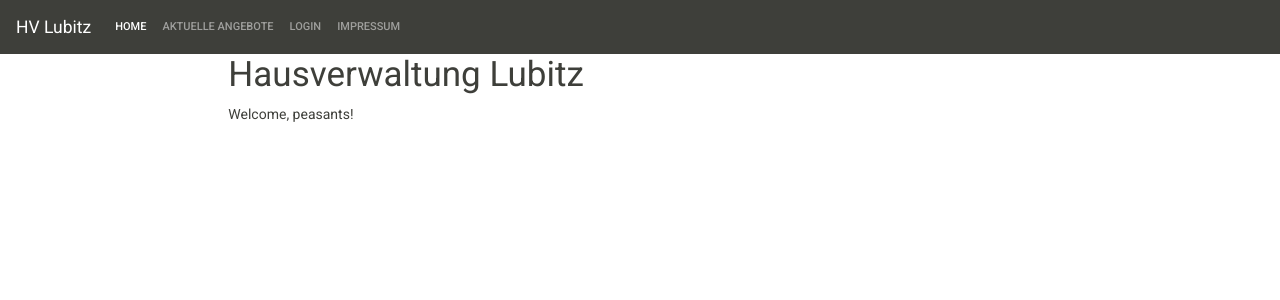
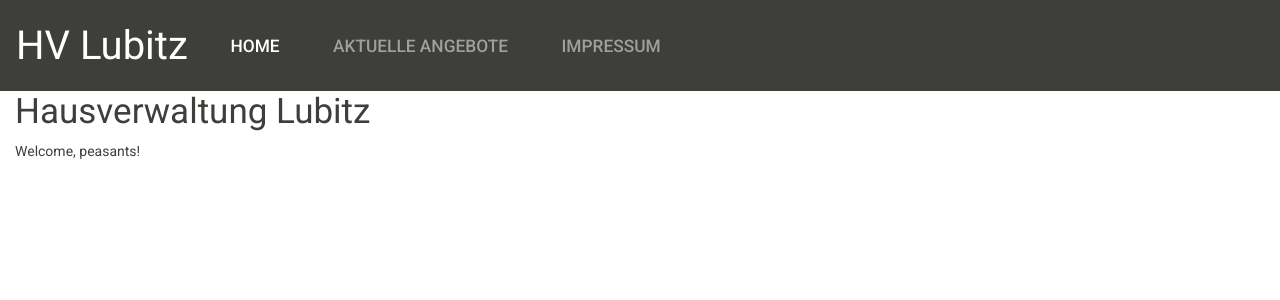
Before and after one commit to tlubitz/hv_lubitz, a Django app: page /hv_main/ in a window 1280 px wide. Shown: the top 300 px of the page. Run offline with Django 3.2, Linux system fonts and the light colour scheme; some libraries are stand-ins or nearby versions.

Commit message:
more skeleton

```diff
--- a/hv_main/static/css/styles.css
+++ b/hv_main/static/css/styles.css
@@ -1,5 +1,8 @@
-.sidebar-nav {
-    margin-top: 20px;
-    padding: 0;
-    list-style: none;
+.navbar-brand {
+    font-size: 30pt;
 }
+
+.nav-link {
+    font-size: 13pt!important;
+    padding:20pt!important;
+}
--- a/hv_main/templates/base_generic.html
+++ b/hv_main/templates/base_generic.html
@@ -14,8 +14,8 @@
 <body>
 
   <!-- NAVBAR -->
-  <nav class="navbar navbar-expand-lg navbar-dark bg-primary">
-    <a class="navbar-brand" href="#">HV Lubitz</a>
+  <nav class="navbar navbar-expand-lg navbar-dark bg-primary navbar-right">
+    <a class="navbar-brand" href="index">HV Lubitz</a>
     <button class="navbar-toggler" type="button" data-toggle="collapse" data-target="#navbarColor01" aria-controls="navbarColor01" aria-expanded="false" aria-label="Toggle navigation">
       <span class="navbar-toggler-icon"></span>
     </button>
@@ -23,25 +23,16 @@
     <div class="collapse navbar-collapse" id="navbarColor01">
       <ul class="navbar-nav mr-auto">
 	<li class="nav-item active">
-          <a class="nav-link" href="#">Home <span class="sr-only">(current)</span></a>
+          <a class="nav-link" href="index">Home <span class="sr-only">(current)</span></a>
 	</li>
 	<li class="nav-item">
-          <a class="nav-link" href="#">Aktuelle Angebote</a>
+          <a class="nav-link" href="offers">Aktuelle Angebote</a>
 	</li>
+
 	<li class="nav-item">
-          <a class="nav-link" href="#">Login</a>
-	</li>
-	<li class="nav-item">
-          <a class="nav-link" href="#">Impressum</a>
+          <a class="nav-link" href="impressum">Impressum</a>
 	</li>
       </ul>
-
-      <!--
-      <form class="form-inline my-2 my-lg-0">
-	<input class="form-control mr-sm-2" type="text" placeholder="Search">
-	<button class="btn btn-secondary my-2 my-sm-0" type="submit">Search</button>
-      </form>
-      -->
     </div>
 </nav>
 
@@ -49,22 +40,12 @@
 
   <div class="container-fluid">
     <div class="row">
-      <div class="col-sm-2">
-	<!--
-	{% block sidebar %}
-        <ul class="sidebar-nav">
-          <li><a href="{% url 'index' %}">Home</a></li>
-          <li><a href="">All books</a></li>
-          <li><a href="">All authors</a></li>
-        </ul>
-	{% endblock %}
-	-->
-      </div>
-      <div class="col-sm-10 ">
+      <div class="col-sm-12">
 	{% block content %}
 	{% endblock %}
       </div>
     </div>
   </div>
+
 </body>
 </html>
--- /dev/null
+++ b/hv_main/templates/impressum.html
@@ -0,0 +1,6 @@
+{% extends "base_generic.html" %}
+
+{% block content %}
+  <h1>Hausverwaltung Lubitz</h1>
+  <p>Welcome, peasants!</p>
+{% endblock %}
--- /dev/null
+++ b/hv_main/templates/offers.html
@@ -0,0 +1,6 @@
+{% extends "base_generic.html" %}
+
+{% block content %}
+  <h1>Hausverwaltung Lubitz</h1>
+  <p>Welcome, peasants!</p>
+{% endblock %}
--- a/hv_main/urls.py
+++ b/hv_main/urls.py
@@ -3,4 +3,7 @@ from hv_main import views
 
 urlpatterns = [
     path('', views.index, name='index'),
+    path('index', views.index, name='index'),
+    path('offers', views.offers, name='offers'),
+    path('impressum', views.impressum, name='impressum'),
 ]
--- a/hv_main/views.py
+++ b/hv_main/views.py
@@ -5,3 +5,11 @@ from hv_main.models import HvModel
 def index(request):
 
     return render(request, 'index.html')
+
+def offers(request):
+
+    return render(request, 'offers.html')
+
+def impressum(request):
+
+    return render(request, 'impressum.html')
```
